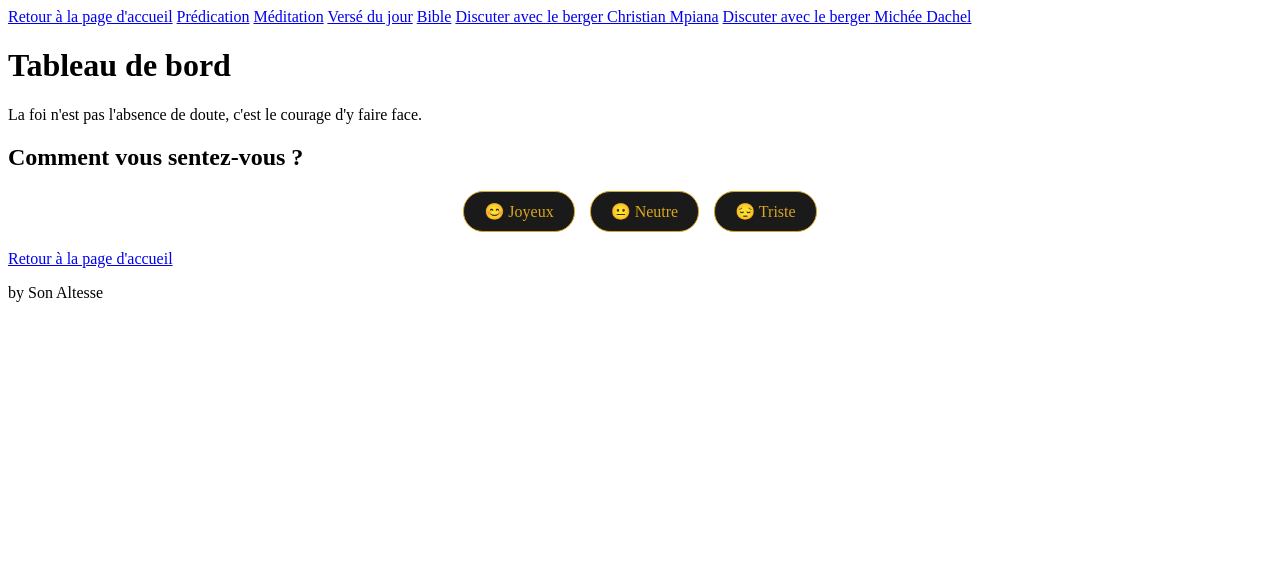
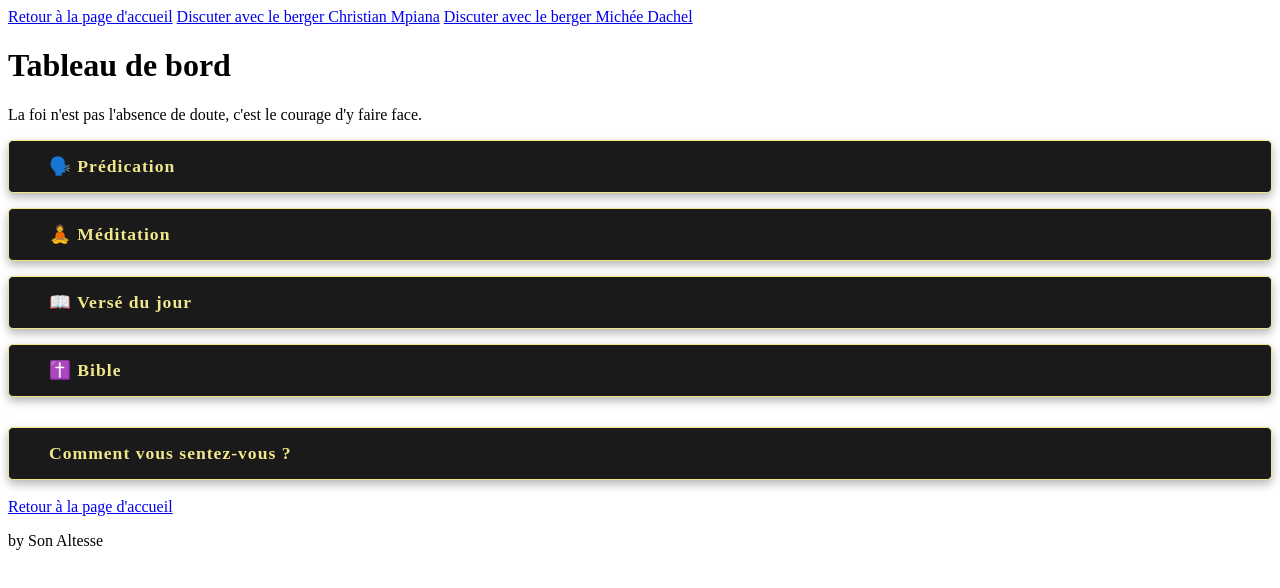
Before and after one commit to Chadro14/Mirec_kinshasa, a plain HTML site: page dashboard.html in a window 1280 px wide. Drawn offline with Linux system fonts and the light colour scheme.

Commit message:
Update dashboard.html

```diff
--- a/dashboard.html
+++ b/dashboard.html
@@ -16,11 +16,6 @@
 
     <div id="sidebar" class="sidebar">
         <a href="index.html" class="sidebar-link">Retour à la page d'accueil</a>
-
-        <a href="#" class="sidebar-link">Prédication</a>
-        <a href="#" class="sidebar-link">Méditation</a>
-        <a href="#" class="sidebar-link">Versé du jour</a>
-        <a href="#" class="sidebar-link">Bible</a>
         <a href="https://wa.me/243822506535" class="sidebar-link">Discuter avec le berger Christian Mpiana</a>
         <a href="https://wa.me/243980000118" class="sidebar-link">Discuter avec le berger Michée Dachel</a>
     </div>
@@ -30,12 +25,22 @@
             <h1>Tableau de bord</h1>
             <p id="citation" class="description"></p>
 
+            <div class="button-section">
+                <a href="#" class="dashboard-button">🗣️ Prédication</a>
+                <a href="#" class="dashboard-button">🧘 Méditation</a>
+                <a href="#" class="dashboard-button">📖 Versé du jour</a>
+                <a href="#" class="dashboard-button">✝️ Bible</a>
+            </div>
+
             <div class="mood-section">
-                <h2>Comment vous sentez-vous ?</h2>
-                <div class="mood-options">
-                    <div class="mood-item">😊 Joyeux</div>
-                    <div class="mood-item">😐 Neutre</div>
-                    <div class="mood-item">😔 Triste</div>
+                <a href="#" id="toggleMoodButton" class="dashboard-button">Comment vous sentez-vous ?</a>
+
+                <div id="moodContent" class="mood-content-hidden">
+                    <div class="mood-options">
+                        <div class="mood-item">😊 Joyeux</div>
+                        <div class="mood-item">😐 Neutre</div>
+                        <div class="mood-item">😔 Triste</div>
+                    </div>
                 </div>
             </div>
 
@@ -74,6 +79,14 @@
             document.getElementById('sidebar').classList.toggle('active');
             this.classList.toggle('active');
         });
+
+        // Code pour le bouton "Comment vous sentez-vous ?"
+        document.getElementById('toggleMoodButton').addEventListener('click', function(event) {
+            event.preventDefault(); // Empêche le lien de recharger la page
+            const moodContent = document.getElementById('moodContent');
+            moodContent.classList.toggle('mood-content-hidden');
+            moodContent.classList.toggle('mood-content-visible');
+        });
     </script>
 </body>
 </html>
```
